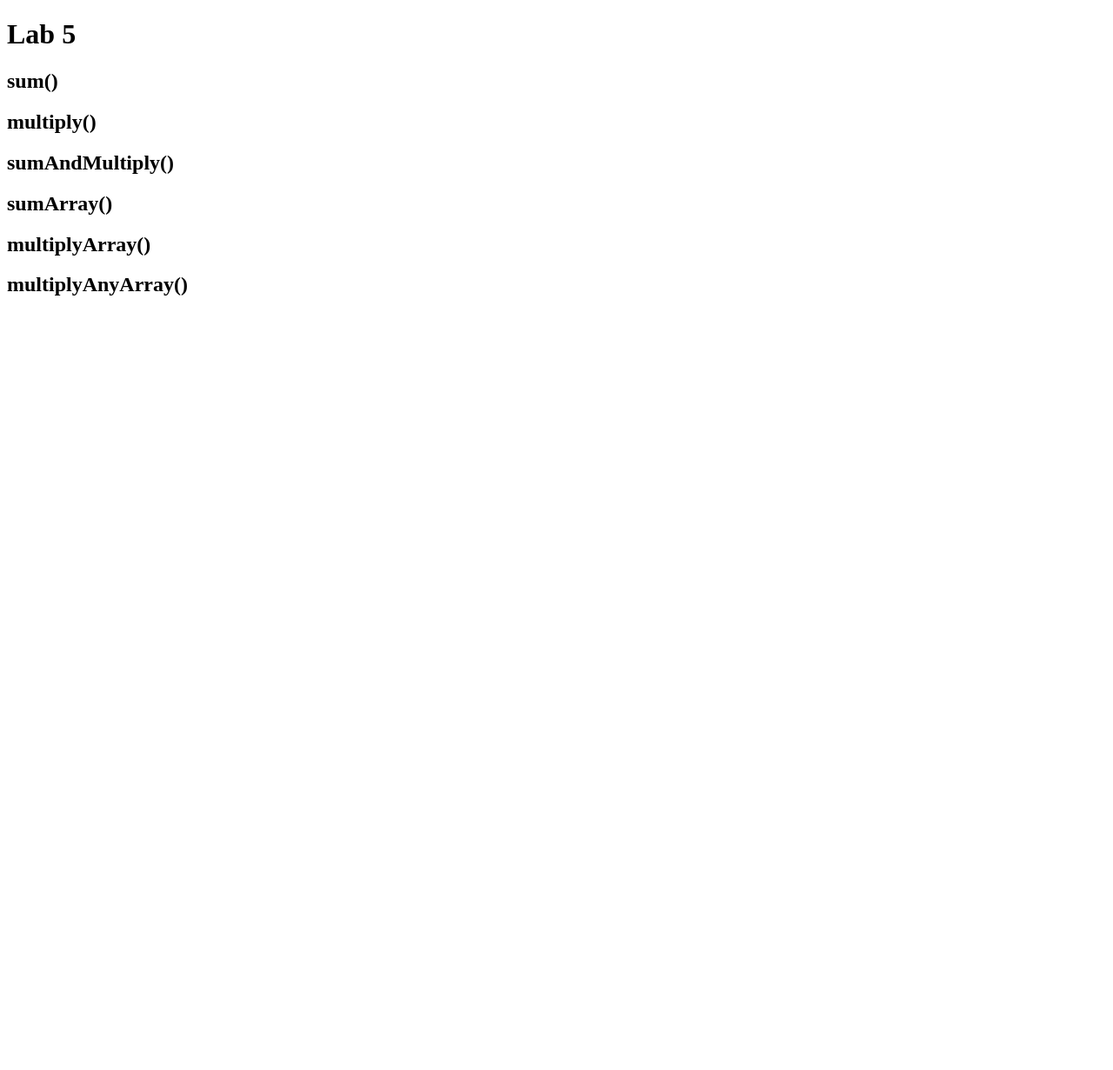
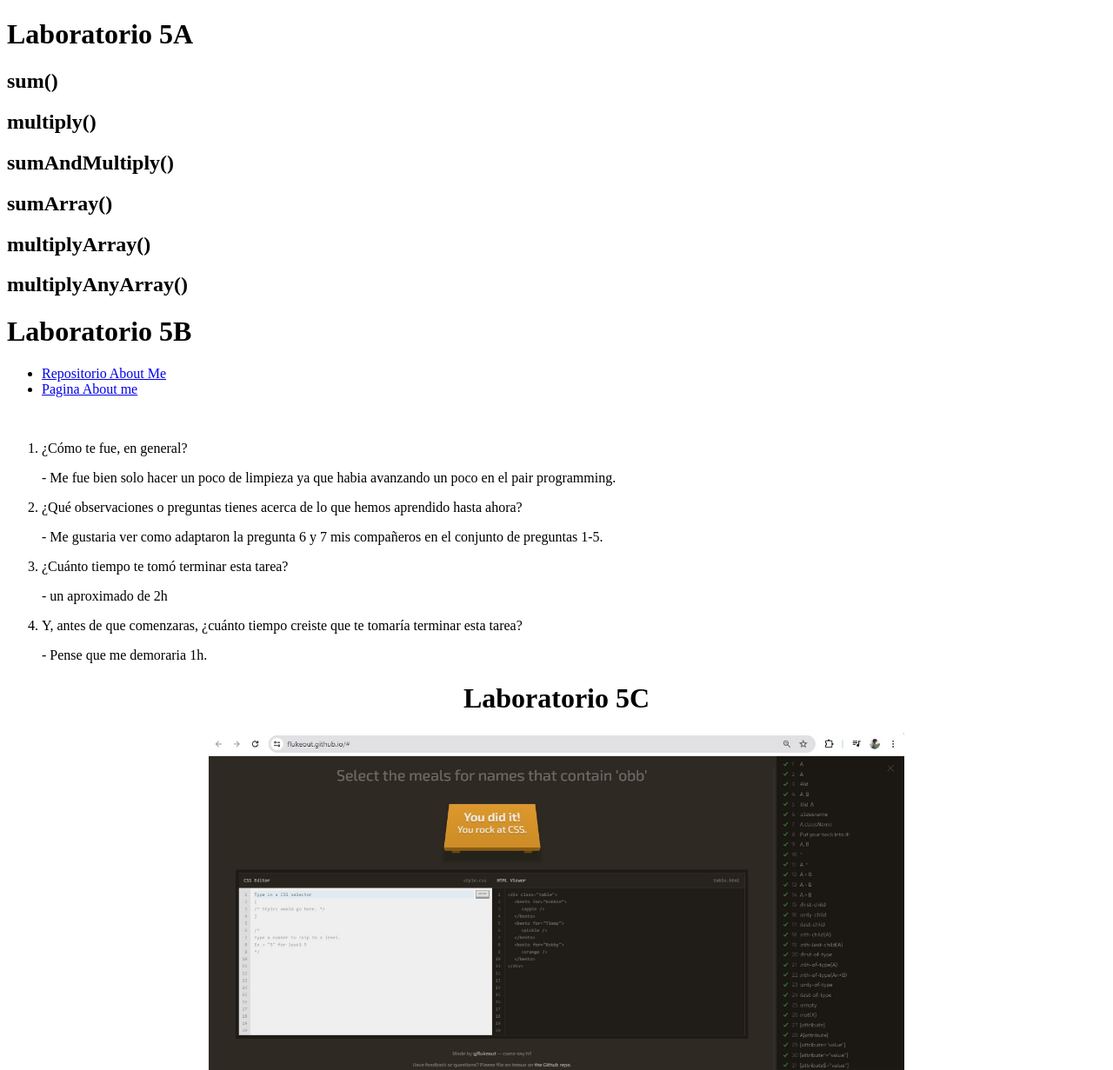
Before and after one commit to omartpiza/lab05-a, a plain HTML site: page index.html in a window 1280 px wide. Shown: the top 1231 px of the page at 87% size. Before the commit the page ends 800 px from the top, so only its background shows below. Drawn offline with Linux system fonts and the light colour scheme.

Commit message:
Laboratorio-05 C

```diff
--- a/index.html
+++ b/index.html
@@ -2,11 +2,11 @@
 <html>
 
   <head>
-    <title>Lab 5</title>
+    <title>Laboratorio 5</title>
   </head>
 
   <body>
-    <h1>Lab 5</h1>
+    <h1>Laboratorio 5A</h1>
 
     <h2>sum()</h2>
     <p></p>
@@ -26,6 +26,28 @@
     <h2>multiplyAnyArray()</h2>
     <p></p>
 
+    <h1>Laboratorio 5B</h1>
+    <ul>
+      <li><a href="https://github.com/omartpiza/about-me">Repositorio About Me</a></li>
+      <li><a href="https://omartpiza.github.io/about-me">Pagina About me</a></li>
+    </ul>
+    <br>
+    <ol>
+      <li>¿Cómo te fue, en general?</li>
+        <p>- Me fue bien solo hacer un poco de limpieza ya que habia avanzando un poco en el pair programming.</p>
+      <li>¿Qué observaciones o preguntas tienes acerca de lo que hemos aprendido hasta ahora?</li>
+        <p>- Me gustaria ver como adaptaron la pregunta 6 y 7 mis compañeros en el conjunto de preguntas 1-5.</p>
+      <li>¿Cuánto tiempo te tomó terminar esta tarea?</li>
+        <p>- un aproximado de 2h</p>
+      <li>Y, antes de que comenzaras, ¿cuánto tiempo creiste que te tomaría terminar esta tarea?</li>
+        <p>- Pense que me demoraria 1h.</p>
+    </ol>
+
+    <h1 style="text-align: center;">Laboratorio 5C</h1>
+    <div style="text-align: center;">
+      <img src="img/laboratorio-05C.jpg" width="800">
+    </div>
+
     <script src="js/tests.js" type="text/javascript"></script>
     <script src="js/app.js" type="text/javascript"></script>
   </body>
```
Also changed, not shown: img/laboratorio-05C.jpg (added).
